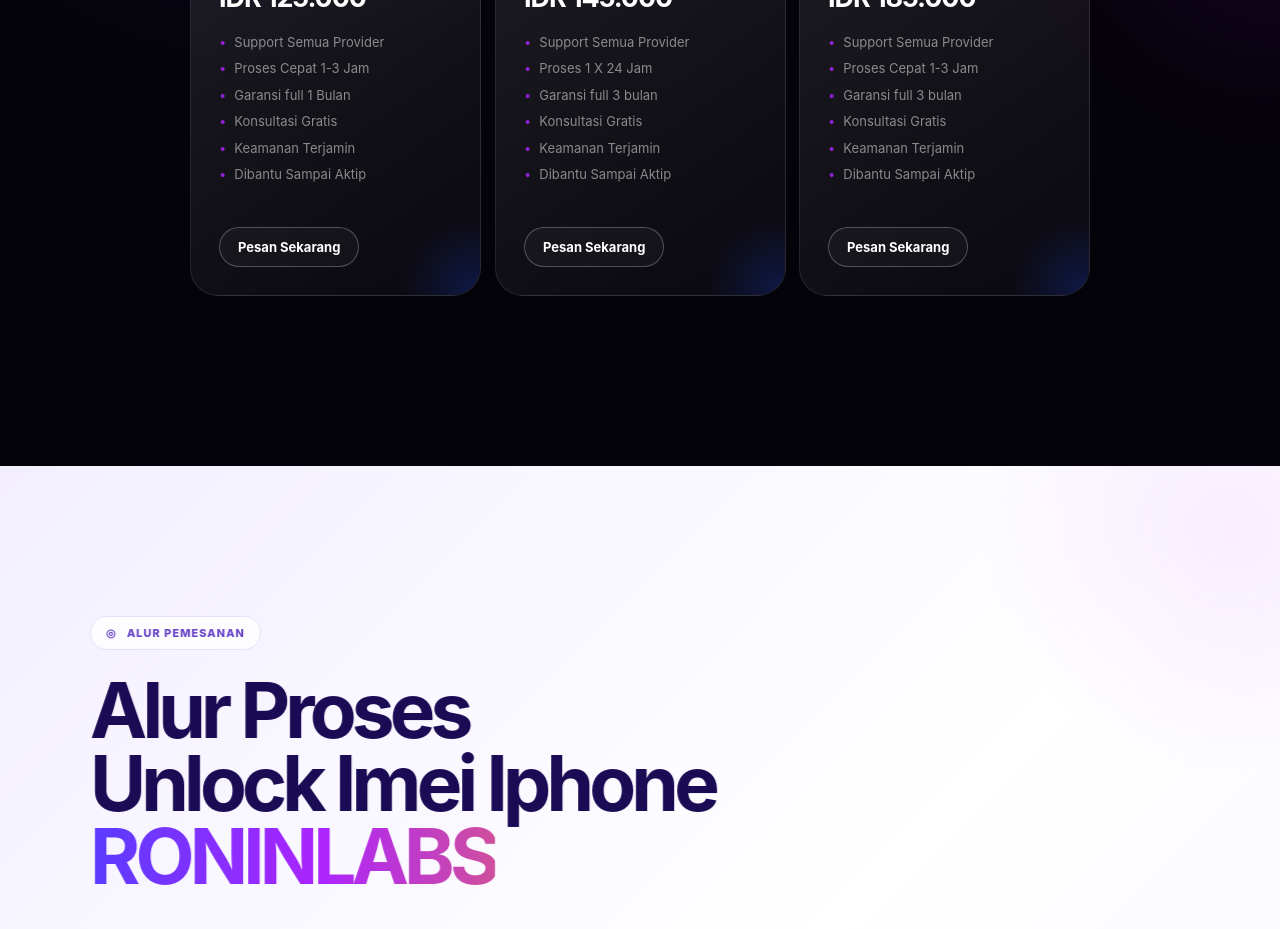
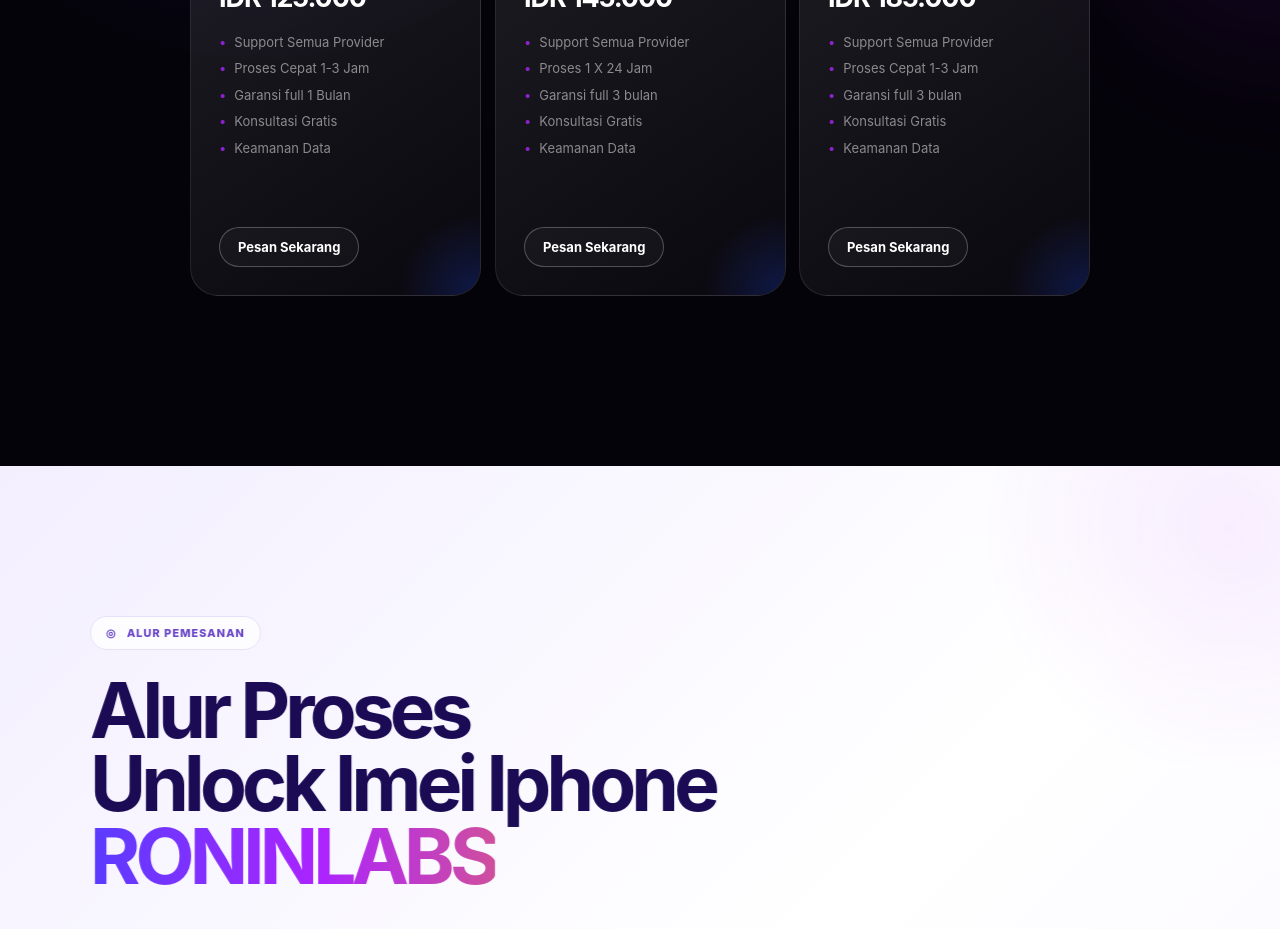
Before and after one commit to roninlabsid/landingpage-ronin, a React (Vite) app: page / in a window 1280 px wide. Shown: the part 1320-2249 px from the top of the page. Built offline with nearby package versions, Linux system fonts and the light colour scheme.

Commit message:
update konten

```diff
--- a/src/App.jsx
+++ b/src/App.jsx
@@ -205,8 +205,8 @@
               <li>Proses Cepat 1-3 Jam</li>
               <li>Garansi full 1 Bulan</li>
               <li>Konsultasi Gratis</li>
-              <li>Keamanan Terjamin</li>
-              <li>Dibantu Sampai Aktip</li>
+              <li>Keamanan Data</li>
+
             </ul>
 
             <a
@@ -239,8 +239,7 @@
               <li>Proses 1 X 24 Jam</li>
               <li>Garansi full 3 bulan</li>
               <li>Konsultasi Gratis</li>
-              <li>Keamanan Terjamin</li>
-              <li>Dibantu Sampai Aktip</li>
+              <li>Keamanan Data</li>
             </ul>
 
             <a
@@ -273,8 +272,7 @@
               <li>Proses Cepat 1-3 Jam</li>
               <li>Garansi full 3 bulan</li>
               <li>Konsultasi Gratis</li>
-              <li>Keamanan Terjamin</li>
-              <li>Dibantu Sampai Aktip</li>
+              <li>Keamanan Data</li>
             </ul>
 
             <a
```
